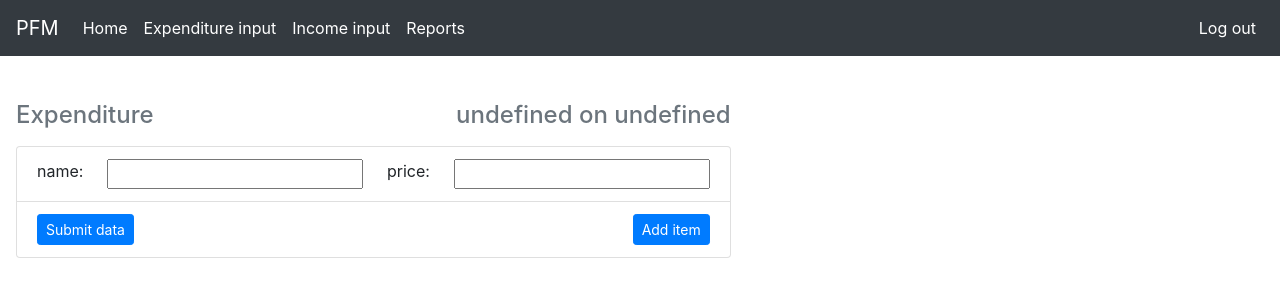
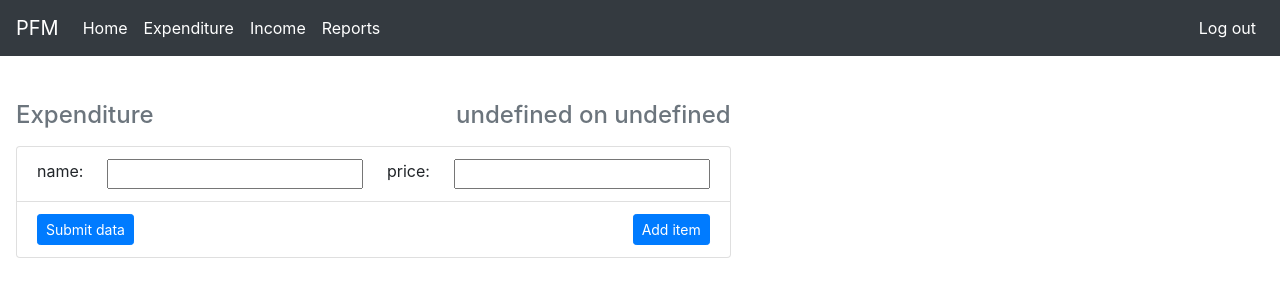
Before and after one commit to Vlad1kaM1ra/pfm, a Flask app: page /expinputcat in a window 1280 px wide. Shown: the top 300 px of the page. Run offline with Flask 2, Linux system fonts and the light colour scheme; the visitor is signed in with stand-in values (Sample User, id 1); some libraries are stand-ins or nearby versions.

Commit message:
code reformat

```diff
--- a/templates/apology.html
+++ b/templates/apology.html
@@ -6,6 +6,7 @@
 
 {% block main %}
     <main class="login">
-        <img alt="{{ top }}" class="displayed border" src="http://memegen.link/custom/{{ top | urlencode }}/{{ bottom | urlencode }}.jpg?alt=https://i.imgur.com/CsCgN7Ll.png"/>
+        <img alt="{{ top }}" class="displayed border"
+             src="http://memegen.link/custom/{{ top | urlencode }}/{{ bottom | urlencode }}.jpg?alt=https://i.imgur.com/CsCgN7Ll.png"/>
     </main>
 {% endblock %}
--- a/templates/expinputcat.html
+++ b/templates/expinputcat.html
@@ -1,11 +1,10 @@
 {% extends "layout.html" %}
 
 {% block title %}
-    Expenditure input
+    Expenditure
 {% endblock %}
 
 {% block main %}
-    <script onload="inputCatInit(window.location.search)"></script>
     <main class="login">
         <div class="col-md-7 order-md-2 mb-4 div-one">
             <h4 class="d-flex justify-content-between align-items-center mb-3">
@@ -16,11 +15,11 @@
                     <li id="readroot" class="list-group-item d-flex justify-content-between lh-condensed">
                         <span>name: </span><span><input type="text" name="name[]"></span>
                         <span>price:</span><span><input name="price[]" type="number" min="0" step="any"
-                                                        max="10000"  ></span>
+                                                        max="10000"></span>
                     </li>
-                <li  id="writeroot" class="list-group-item d-flex justify-content-between text-success">
+                    <li id="writeroot" class="list-group-item d-flex justify-content-between text-success">
                         <span><button class="btn btn-primary btn-sm" type="submit">Submit data</button></span>
-                    <span><button  class="btn btn-primary btn-sm" type="button"
+                        <span><button class="btn btn-primary btn-sm" type="button"
                                       onclick="moreFields()">Add item</button></span>
                     </li>
                 </ul>
--- a/templates/expinputmain.html
+++ b/templates/expinputmain.html
@@ -1,7 +1,7 @@
 {% extends "layout.html" %}
 
 {% block title %}
-    Expenditure input
+    Expenditure
 {% endblock %}
 
 {% block main %}
@@ -25,7 +25,7 @@
                             <td>&euro;{{ expenditure[1] }}</td>
                             <td>
                                 <form role="form" action="/expinputcat" method="get"
-                                 onsubmit="return checkDateOnExpdeditureMainForm();">
+                                      onsubmit="return checkDateOnExpdeditureMainForm();">
                                     <button class="btn btn-primary btn-sm" type="submit">Add expenditures</button>
                                     <input type="hidden" name="category" value="{{ expenditure[0] }}">
                                     <input type="hidden" name="date" value="">
--- a/templates/layout.html
+++ b/templates/layout.html
@@ -37,10 +37,10 @@
                     <a class="nav-link active" href="/">Home</a>
                 </li>
                 <li class="nav-item active">
-                    <a class="nav-link" href="/expinputmain">Expenditure input</a>
+                    <a class="nav-link" href="/expinputmain">Expenditure</a>
                 </li>
                 <li class="nav-item active">
-                    <a class="nav-link" href="/">Income input</a>
+                    <a class="nav-link" href="/">Income</a>
                 </li>
                 <li class="nav-item active">
                     <a class="nav-link active" href="#">Reports</a>
```
Also changed, not shown: static/scripts.js (+6 -43 lines). Lines whose indentation alone changed are shown as unchanged.
